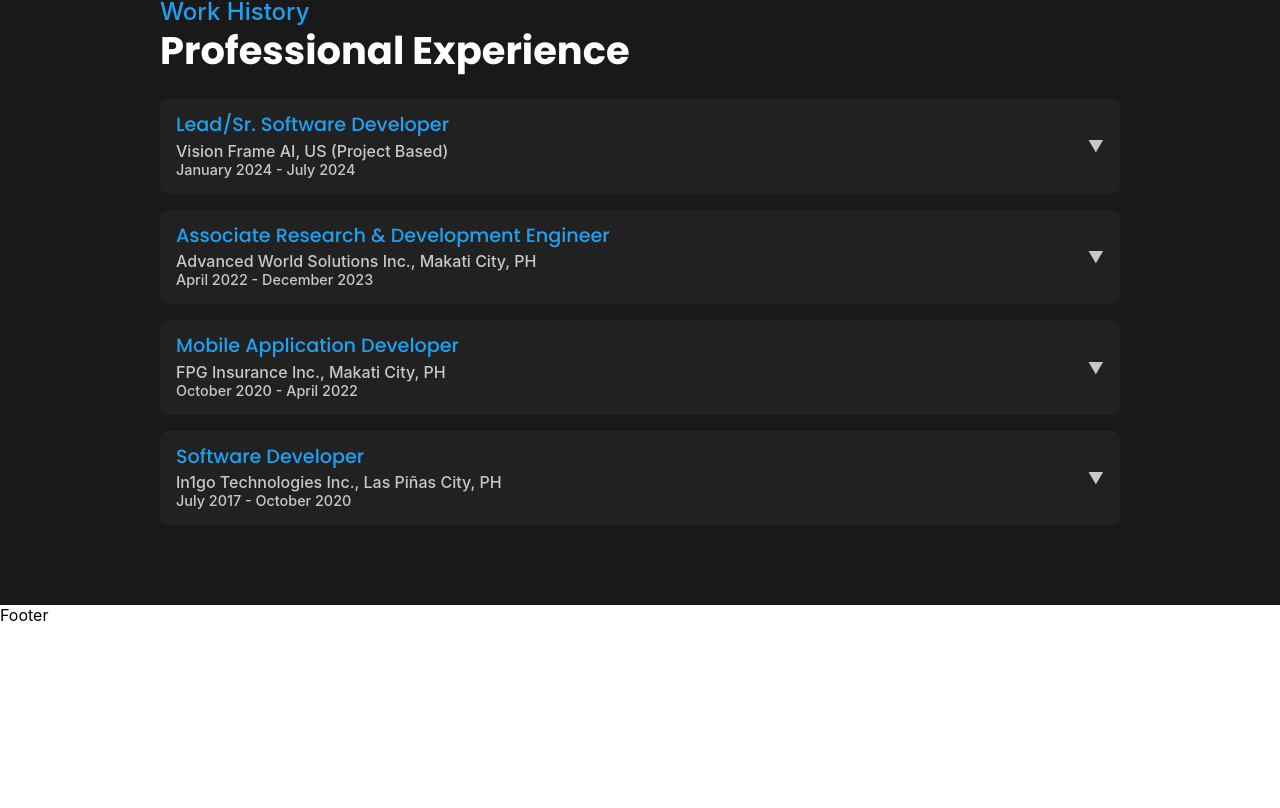
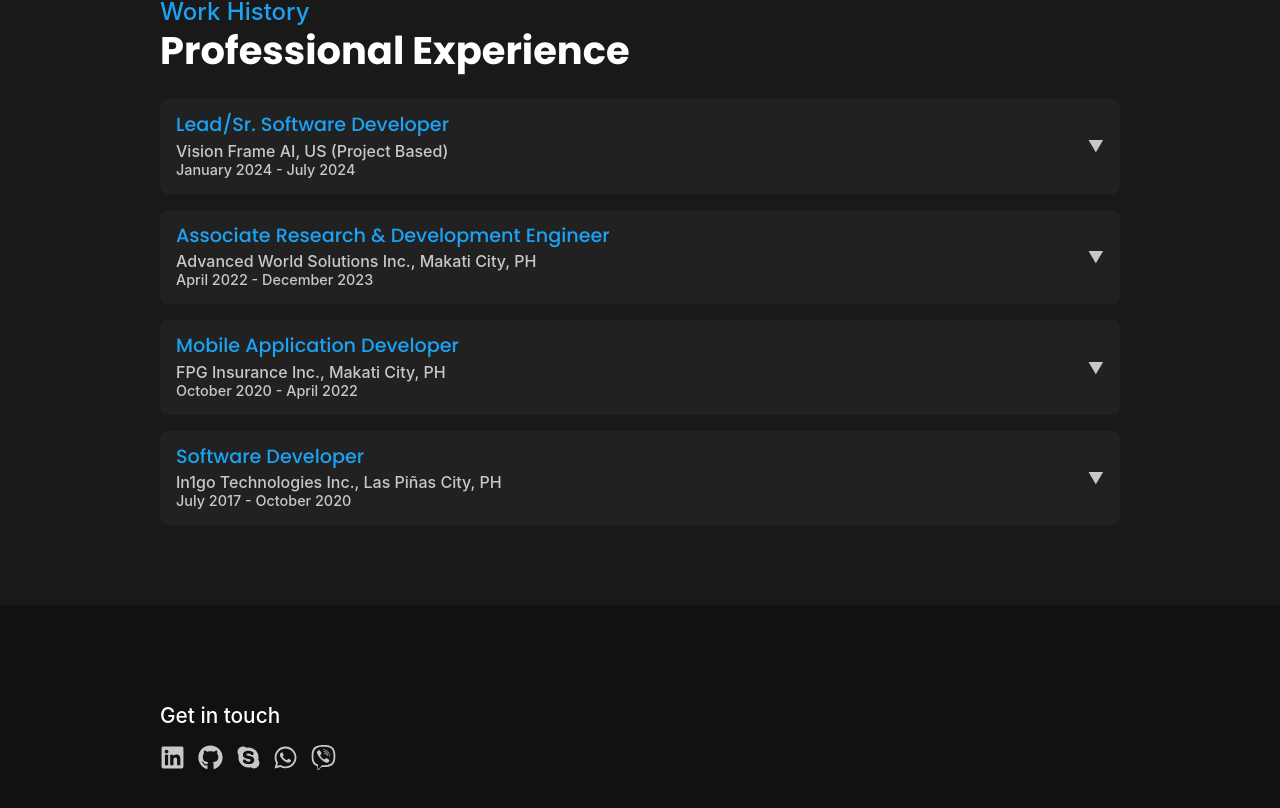
Before and after one commit to jmguillen1996/portfolio, a React (Create React App) app: page / in a window 1280 px wide. Shown: the part 2850-3658 px from the top of the page. Before the commit the page ends 3475 px from the top, so only its background shows below. Built offline with nearby package versions, Linux system fonts and the light colour scheme.

Commit message:
Created viewing of icons.

```diff
--- a/src/Components/Footer.js
+++ b/src/Components/Footer.js
@@ -1,9 +1,62 @@
-import React from "react";
+import React, { useState } from "react";
+import './Styles/Footer.css';
+import { FaLinkedin, FaGithub, FaWhatsapp, FaViber, FaSkype } from "react-icons/fa";
 
 const Footer = () => {
+    const [hoveredIcon, setHoveredIcon] = useState(null); // Track which icon is hovered
+
+    const handleMouseEnter = (icon) => setHoveredIcon(icon);
+    const handleMouseLeave = () => setHoveredIcon(null);
+
+    const getIconStyles = (iconName) => {
+        const isHovered = hoveredIcon === iconName;
+        return {
+            color: isHovered ? "#ffffff" : "rgb(200, 200, 200)",
+            transform: isHovered ? "scale(1.3)" : "scale(1)",
+            transition: "all 0.3s ease", // Smooth transition for both color and scaling
+        };
+    };
+
     return (
-        <div>
-            Footer
+        <div className="footer-container">
+            <div className="footer-contents">
+                <div className="contact-details-container">
+                    <h2>Get in touch</h2>
+                    <div className="contact-icons-container">
+                        <FaLinkedin
+                            size={25}
+                            style={getIconStyles("linkedin")}
+                            onMouseEnter={() => handleMouseEnter("linkedin")}
+                            onMouseLeave={handleMouseLeave}
+                        />
+                        <FaGithub
+                            size={25}
+                            style={getIconStyles("github")}
+                            onMouseEnter={() => handleMouseEnter("github")}
+                            onMouseLeave={handleMouseLeave}
+                        />
+                        <FaSkype
+                            size={25}
+                            style={getIconStyles("skype")}
+                            onMouseEnter={() => handleMouseEnter("skype")}
+                            onMouseLeave={handleMouseLeave}
+                        />
+                        <FaWhatsapp
+                            size={25}
+                            style={getIconStyles("whatsapp")}
+                            onMouseEnter={() => handleMouseEnter("whatsapp")}
+                            onMouseLeave={handleMouseLeave}
+                        />
+                        <FaViber
+                            size={25}
+                            style={getIconStyles("viber")}
+                            onMouseEnter={() => handleMouseEnter("viber")}
+                            onMouseLeave={handleMouseLeave}
+                        />
+                    </div>
+                </div>
+                <div className="creator-container"></div>
+            </div>
         </div>
     );
 }
--- a/src/Components/Styles/Footer.css
+++ b/src/Components/Styles/Footer.css
@@ -0,0 +1,30 @@
+.footer-container {
+    background-color: rgb(17, 17, 17);
+    padding-top: 5rem;
+    padding-bottom: 5rem;
+}
+
+.footer-contents {
+    display: flex;
+    flex-direction: row;
+    justify-content: space-between;
+    margin-left: 10rem;
+    margin-right: 10rem;
+}
+
+.contact-details-container {
+    display: flex;
+    flex-direction: column;
+}
+
+.contact-details-container h2 {
+    font-size: 1.3rem;
+    font-weight: 500;
+    color: rgb(255, 255, 255);
+}
+
+.contact-icons-container {
+    display: flex;
+    flex-direction: row;
+    gap: 0.8rem;
+}
```
